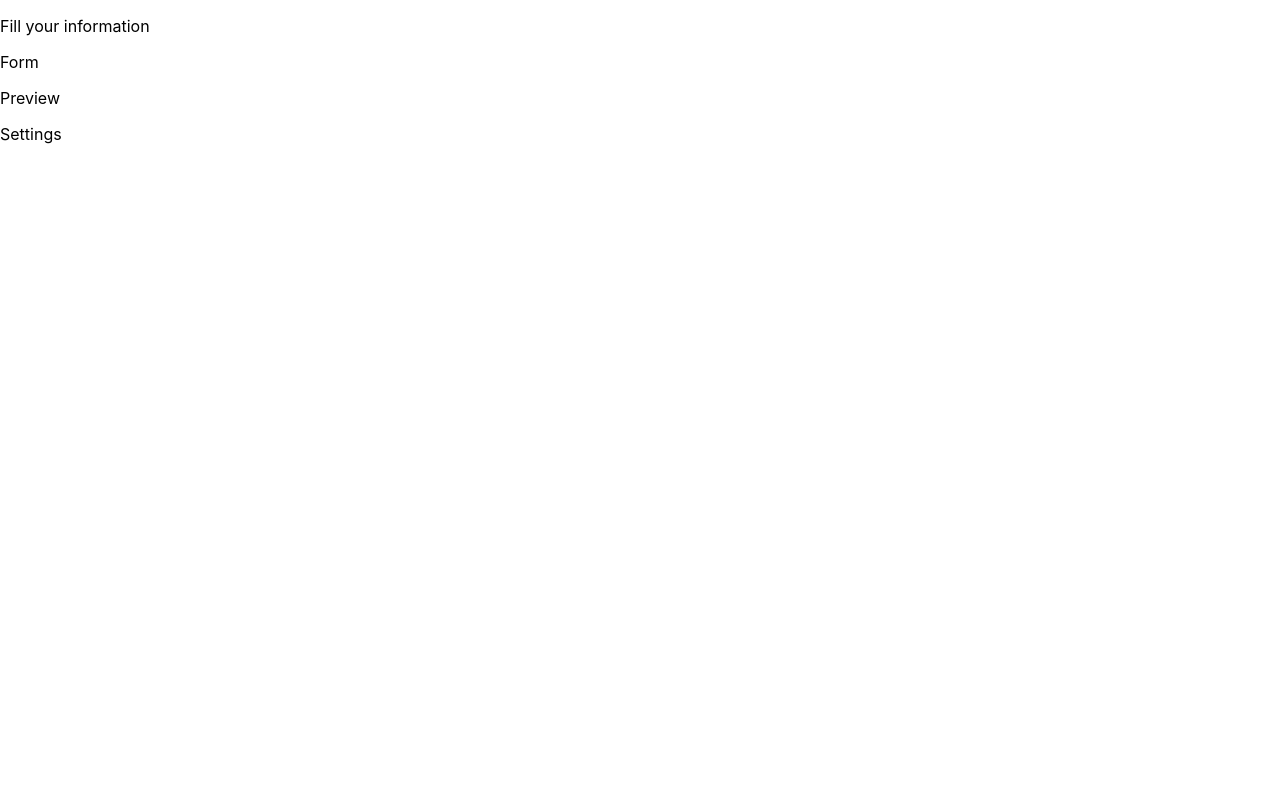
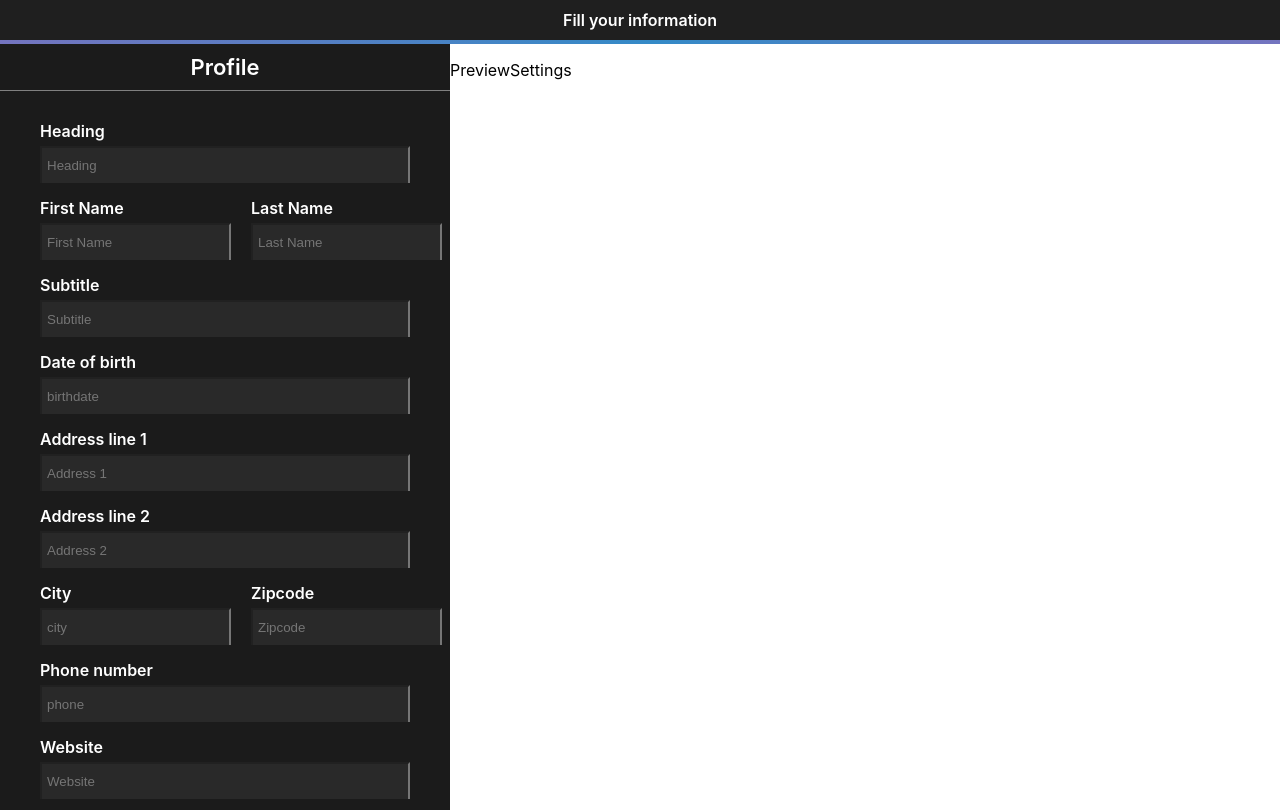
Before and after one commit to dorian-morones/cv-builder, a React (Create React App) app: page /builder in a window 1280 px wide. Built offline with nearby package versions, Linux system fonts and the light colour scheme.

Commit message:
Form WIP

```diff
--- a/src/views/Builder/InfoForm/index.tsx
+++ b/src/views/Builder/InfoForm/index.tsx
@@ -1,16 +1,149 @@
 
 import React, { FunctionComponent } from 'react';
+import { withRouter } from "react-router";
+import {
+  Field,
+  Form,
+  Formik
+} from 'formik';
 
-import { withRouter } from "react-router";
+// styled components
+import {
+  FormContainer,
+  FormTitle,
+  FormRow,
+  FormColum,
+  FieldsContainer
+} from './styles/infoForm_styles'
 
 interface InfoFormProps { }
 
 const InfoForm: FunctionComponent<InfoFormProps> = () => {
   return (
     <>
-      <div>
-        <p>Form</p>
-      </div>
+      <FormContainer>
+        <FormTitle>Profile</FormTitle>
+        <Formik
+          initialValues={{}}
+          onSubmit={(values, actions) => {
+            console.log({ values, actions });
+            alert(JSON.stringify(values, null, 2));
+            actions.setSubmitting(false);
+          }}
+        >
+          <Form>
+            <FieldsContainer>
+              <FormRow>
+                <FormColum>
+                  <label htmlFor="heading">Heading</label>
+                  <Field id="heading" name="heading" placeholder="Heading" />
+                </FormColum>
+              </FormRow>
+
+              <FormRow>
+                <FormColum>
+                  <label htmlFor="firstName">First Name</label>
+                  <Field id="firstName" name="firstName" placeholder="First Name" />
+                </FormColum>
+
+                <FormColum>
+                  <label htmlFor="lasttName">Last Name</label>
+                  <Field id="lastName" name="lasttName" placeholder="Last Name" />
+                </FormColum>
+              </FormRow>
+
+              <FormRow>
+                <FormColum>
+                  <label htmlFor="subtitle">Subtitle</label>
+                  <Field id="subtitle" name="subtitle" placeholder="Subtitle" />
+                </FormColum>
+              </FormRow>
+
+              <FormRow>
+                <FormColum>
+                  <label htmlFor="birthdate">Date of birth</label>
+                  <Field id="birthdate" name="birthdate" placeholder="birthdate" />
+                </FormColum>
+              </FormRow>
+
+
+
+              <FormRow>
+                <FormColum>
+                  <label htmlFor="addressline1">Address line 1</label>
+                  <Field id="addressline1" name="addressline1" placeholder="Address 1" />
+                </FormColum>
+              </FormRow>
+
+              <FormRow>
+                <FormColum>
+                  <label htmlFor="addressline2">Address line 2</label>
+                  <Field id="addressline2" name="addressline2" placeholder="Address 2" />
+                </FormColum>
+              </FormRow>
+
+              <FormRow>
+                <FormColum>
+                  <label htmlFor="city">City</label>
+                  <Field id="city" name="city" placeholder="city" />
+                </FormColum>
+                <FormColum>
+                  <label htmlFor="zipcode">Zipcode</label>
+                  <Field id="zipcode" name="zipcode" placeholder="Zipcode" />
+                </FormColum>
+              </FormRow>
+
+              <FormRow>
+                <FormColum>
+                  <label htmlFor="phoneNumber">Phone number</label>
+                  <Field id="phoneNumber" name="phoneNumber" placeholder="phone" />
+                </FormColum>
+              </FormRow>
+
+              <FormRow>
+                <FormColum>
+                  <label htmlFor="website">Website</label>
+                  <Field id="website" name="website" placeholder="Website" />
+                </FormColum>
+              </FormRow>
+
+              <FormRow>
+                <FormColum>
+                  <label htmlFor="email">Email address</label>
+                  <Field id="email" type="email" name="email" placeholder="email" />
+                </FormColum>
+              </FormRow>
+
+              <FormTitle>Objectives</FormTitle>
+              <FormRow>
+                <FormColum>
+                  <label htmlFor="objectiveHeading">Heading</label>
+                  <Field id="objectiveHeading" name="objectiveHeading" placeholder="objective" />
+                </FormColum>
+              </FormRow>
+
+              <FormRow>
+                <FormColum>
+                  <label htmlFor="objectiveSummary">Summary</label>
+                  <Field id="objectiveSummary" as="textarea" name="objectiveSummary" placeholder="sumarry" />
+                </FormColum>
+              </FormRow>
+
+              <FormTitle>Work experience</FormTitle>
+              <FormTitle>Education</FormTitle>
+              <FormTitle>Projects</FormTitle>
+              <FormTitle>Awards</FormTitle>
+              <FormTitle>Certifications</FormTitle>
+              <FormTitle>Skills</FormTitle>
+              <FormTitle>Hobbies</FormTitle>
+              <FormTitle>Languages</FormTitle>
+              <FormTitle>References</FormTitle>
+
+              {/* <button type="submit">Submit</button> */}
+            </FieldsContainer>
+          </Form>
+        </Formik>
+      </FormContainer>
     </>
   );
 };
--- /dev/null
+++ b/src/views/Builder/InfoForm/styles/infoForm_styles.ts
@@ -0,0 +1,50 @@
+import styled from 'styled-components';
+
+export const FormContainer = styled.div`
+  background-color: #1b1b1b;
+  color #fff;
+  width: 450px;
+  height: calc(100vh - 44px);
+  overflow-y: scroll;
+  padding: 10px 0 0 0;
+`;
+
+export const FieldsContainer = styled.div`
+  display: flex;
+  flex-direction: column;
+  padding: 0 40px;
+`;
+
+export const FormTitle = styled.div`
+  font-size: 22px;
+  font-weight: 600;
+  text-align: center;
+  margin-bottom: 30px;
+  border-bottom: solid 1px gray;
+  padding-bottom: 10px;
+`
+
+export const FormRow = styled.div`
+  margin-bottom: 15px;
+  display: grid;
+  grid-auto-flow: column;
+  grid-column-gap: 20px;
+`;
+
+export const FormColum = styled.div`
+  display: flex;
+  width: 100%;
+  flex-direction: column;
+
+  label{
+    font-weight: 600;
+    margin-bottom: 5px;
+  }
+
+  input, textarea{
+    background-color: #292929;
+    border-bottom: 0px;
+    padding: 10px 5px;
+    color: #fff;
+  }
+`;
--- a/src/views/Builder/index.tsx
+++ b/src/views/Builder/index.tsx
@@ -8,19 +8,28 @@ import InfoForm from './InfoForm';
 import DocViewer from './docViewer';
 import DocSettings from './docSettings';
 
+//styled components
+import {
+  BuilderHeader,
+  BuilderTitle,
+  BuilderSeparator,
+  ContentContainer
+} from './styles/builder_styles';
+
 interface QuestionsViewProps { }
 
 const BuilderView: FunctionComponent<QuestionsViewProps> = () => {
   return (
     <>
-      <div>
-        <p>Fill your information</p>
-      </div>
-      <div>
+      <BuilderHeader>
+        <BuilderTitle>Fill your information</BuilderTitle>
+      </BuilderHeader>
+      <BuilderSeparator />
+      <ContentContainer>
         <InfoForm />
         <DocViewer />
         <DocSettings />
-      </div>
+      </ContentContainer>
     </>
   );
 };
--- a/src/views/Builder/styles/builder_styles.ts
+++ b/src/views/Builder/styles/builder_styles.ts
@@ -4,5 +4,21 @@ export const BuilderHeader = styled.div`
   display: flex;
   align-items: center;
   justify-content: center;
-  height: 30px;
+  height: 40px;
+  background-color: #1f1f1f;
 `;
+
+export const BuilderTitle = styled.div`
+  color: #fff;
+  font-weight: 600;
+`;
+
+export const BuilderSeparator = styled.div`
+  width: 100%;
+  height: 4px;
+  background-image: linear-gradient(to right, #7474BF 0%, #348AC7 51%, #7474BF 100%);
+`
+export const ContentContainer = styled.div`
+  display: flex;
+  flex-direction: row;
+`
```
